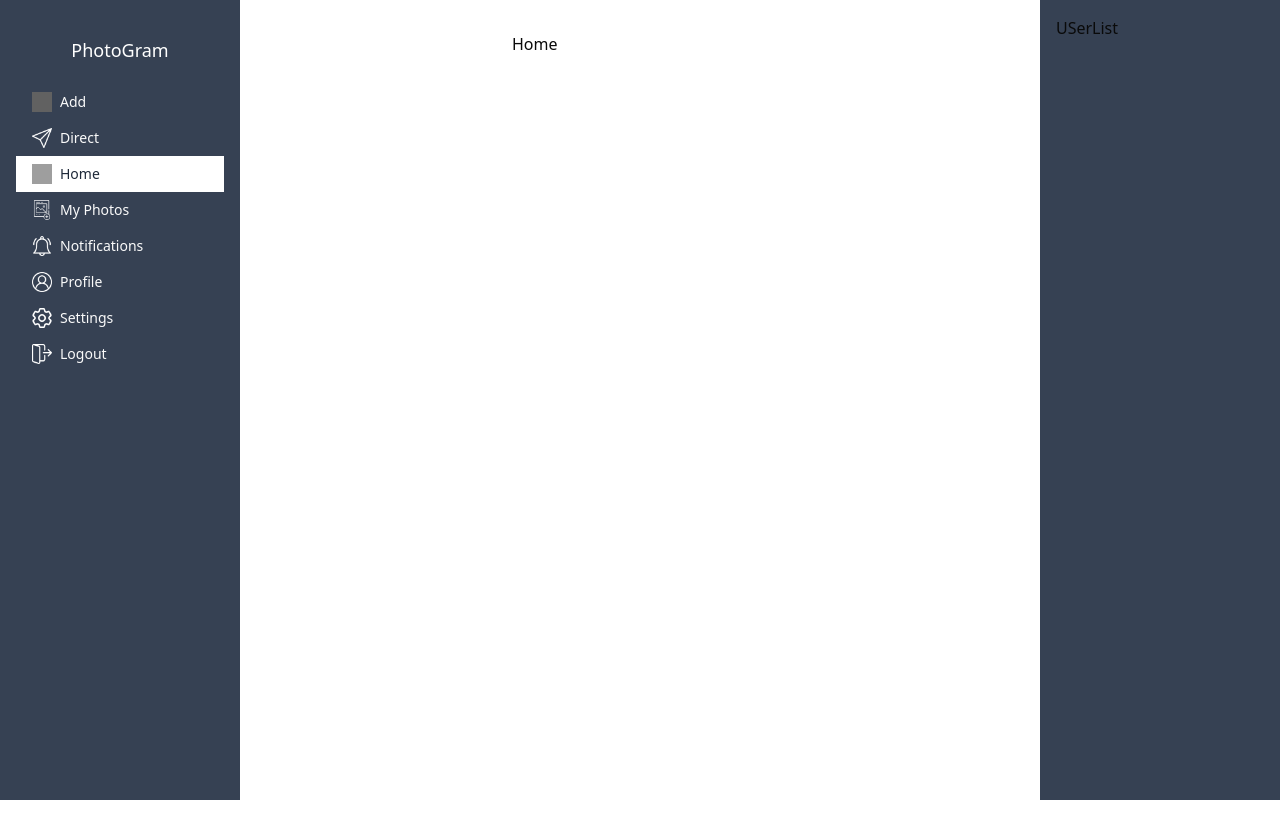
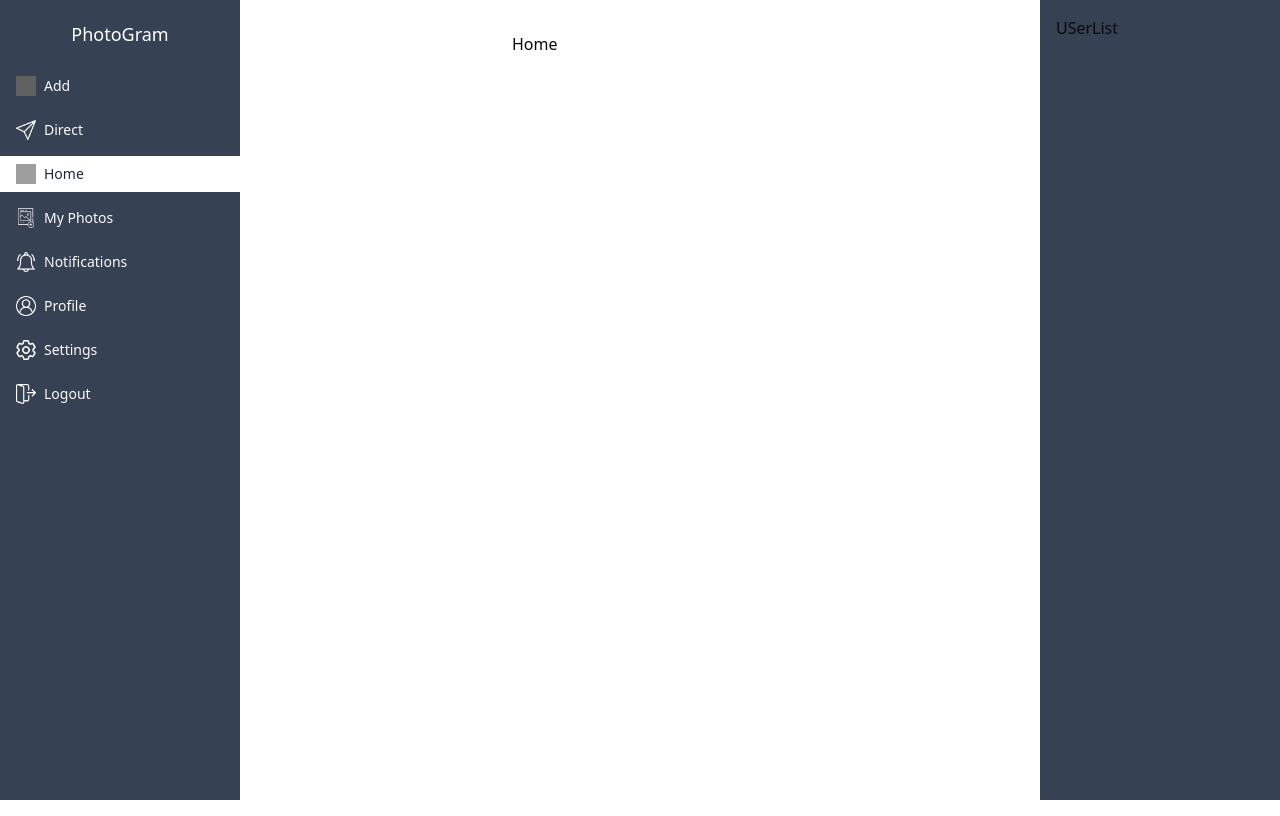
Before and after one commit to mahimagupta-droid/PhotoGram, a React (Vite) app: page / in a window 1280 px wide. Built offline with nearby package versions, Linux system fonts and the light colour scheme; no server answers; sample sign-in values are in the browser's storage; grey boxes are pictures that could not be loaded.

Commit message:
addressing spacing and padding issues

```diff
--- a/src/App.css
+++ b/src/App.css
@@ -387,6 +387,13 @@
       --tw-space-y-reverse: 0;
       margin-block-start: calc(calc(var(--spacing) * 2) * var(--tw-space-y-reverse));
       margin-block-end: calc(calc(var(--spacing) * 2) * calc(1 - var(--tw-space-y-reverse)));
+    }
+  }
+  .space-y-3 {
+    :where(& > :not(:last-child)) {
+      --tw-space-y-reverse: 0;
+      margin-block-start: calc(calc(var(--spacing) * 3) * var(--tw-space-y-reverse));
+      margin-block-end: calc(calc(var(--spacing) * 3) * calc(1 - var(--tw-space-y-reverse)));
     }
   }
   .gap-x-4 {
--- a/src/components/Sidebar.tsx
+++ b/src/components/Sidebar.tsx
@@ -52,7 +52,7 @@ const Sidebar = () => {
     const { pathname } = useLocation()
     const {logOut} = useUserContext()
   return (
-    <nav className="flex flex-col relative h-screen max-w-sm w-full">
+    <nav className="flex flex-col space-y-2 relative h-screen max-w-sm w-full">
         <div className="flex justify-center m-5">
             <div className="text-white text-lg">PhotoGram</div>
         </div>
--- a/src/components/layout.tsx
+++ b/src/components/layout.tsx
@@ -8,7 +8,7 @@ type LayoutProps = {
 const Layout = ({children}: LayoutProps) => {
   return (
     <div className="flex bg-white">
-        <aside className="flex gap-x-4 bg-gray-700 p-4 w-64 h-screen left-0 top-0 z-50 lg:w-60">
+        <aside className="flex gap-x-4 bg-gray-700 w-64 h-screen left-0 top-0 z-50 lg:w-60">
             <Sidebar />
         </aside>
         <div className="lg:ml-60 lg:mr-60 p-8 flex-1 ml-36">{children}</div>
```
